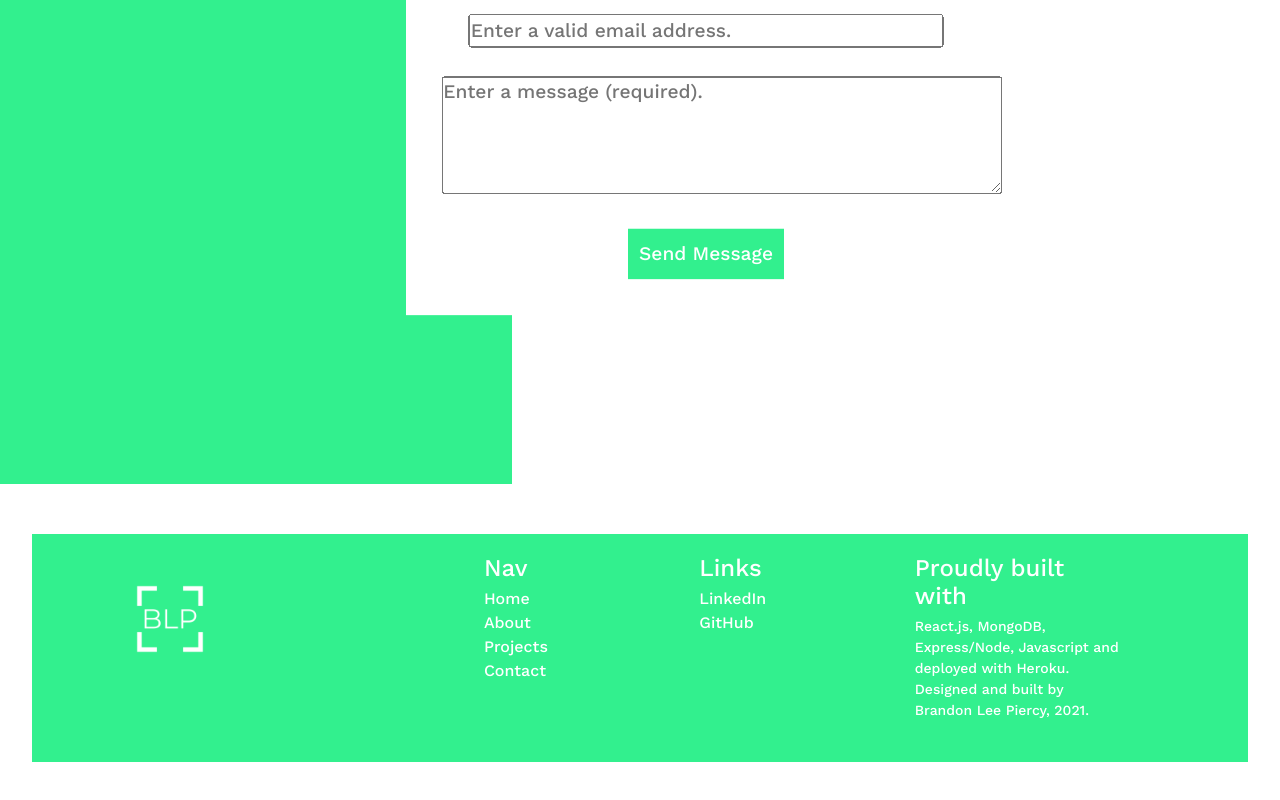
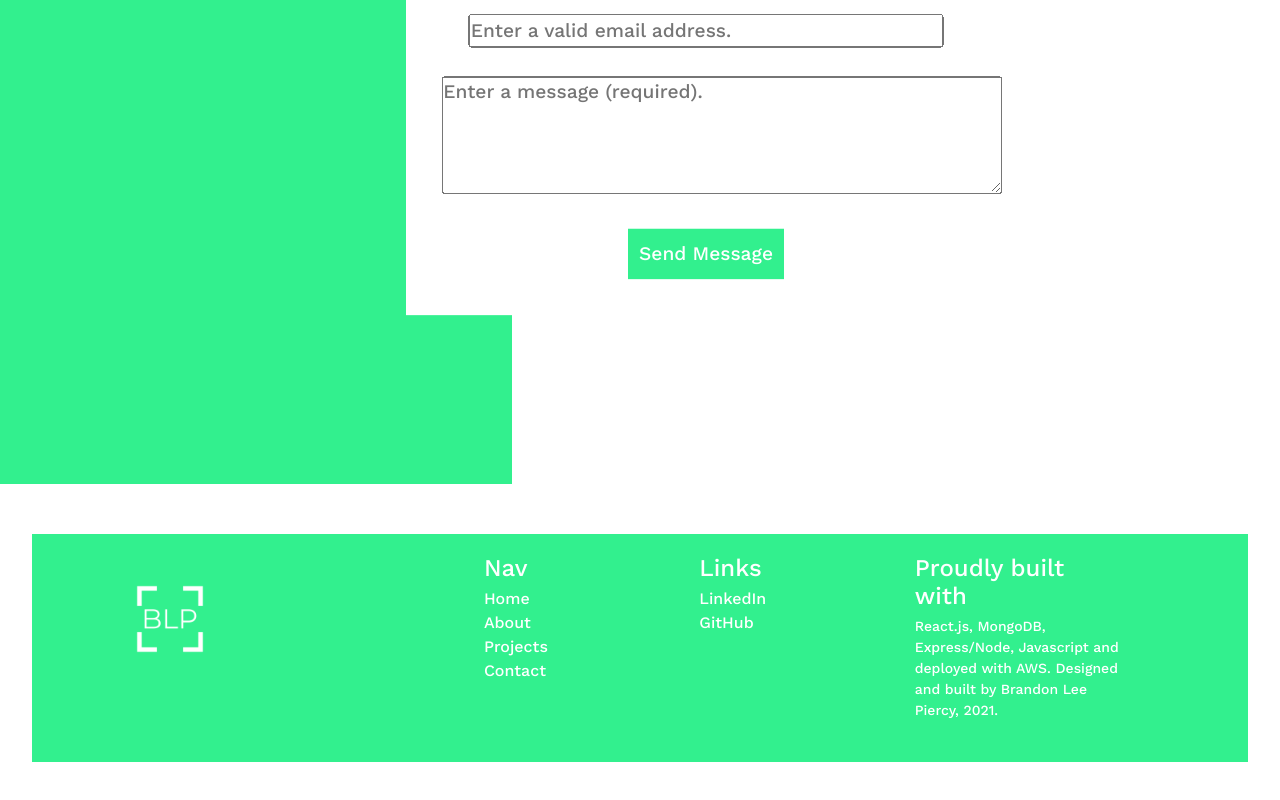
Before and after one commit to brandonleepiercy/react-portfolio, a React (Create React App) app in the folder client/: page /contact in a window 1280 px wide. Shown: the part 487-1287 px from the top of the page. Built offline with nearby package versions, Linux system fonts and the light colour scheme.

Commit message:
changed heroku to aws in footer

```diff
--- a/client/src/components/Footer/index.js
+++ b/client/src/components/Footer/index.js
@@ -27,7 +27,7 @@ function Footer() {
 
                 <div className="footer-third">
                     <h1>Proudly built with</h1>
-                    <p>React.js, MongoDB, Express/Node, Javascript and deployed with Heroku.
+                    <p>React.js, MongoDB, Express/Node, Javascript and deployed with AWS.
                     Designed and built by Brandon Lee Piercy, 2021.
                     </p>
                 </div>
```
